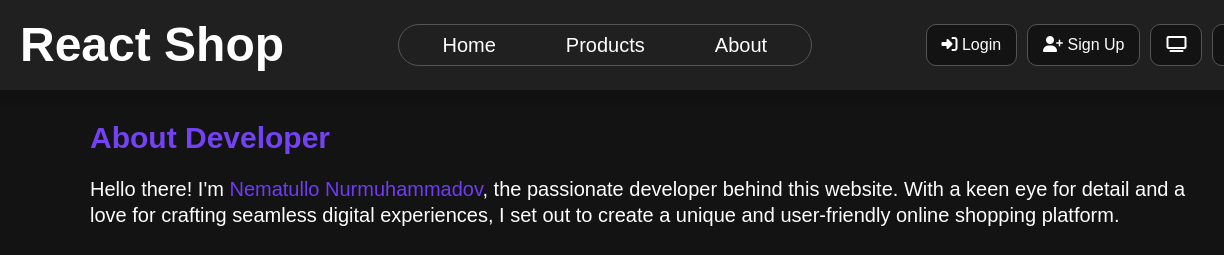
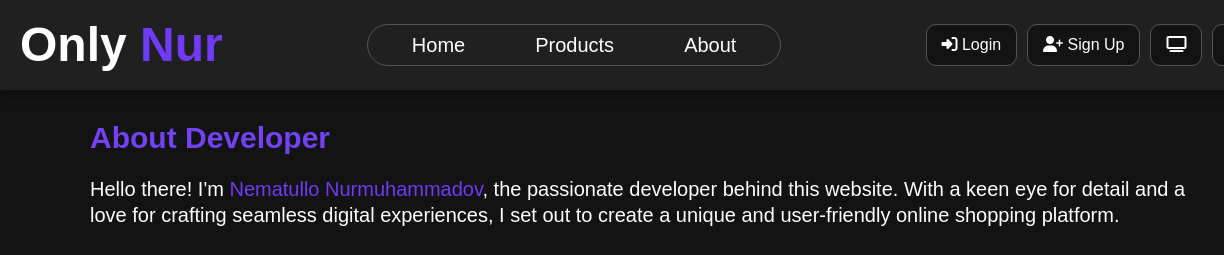
Before and after one commit to NematulloNurmamatov/react-shop, a website: page pages/about.html in a window 1280 px wide. Shown: the top 255 px of the page, 0-1224 px from the left. Drawn offline with nearby package versions, Linux system fonts and the light colour scheme; no server answers; files whose address does not match are found by name.

Commit message:
first commit

```diff
--- a/pages/about.html
+++ b/pages/about.html
@@ -20,7 +20,7 @@
         <div class="nav">
             <div class="logo">
                 <!-- <a href="./index.html"></a> -->
-                <a class="text-white text-5xl font-black" href="./index.html">React Shop</a>
+                <a class="text-white text-5xl font-black" href="./index.html">Only <span class="logo_color">Nur</span></a>
             </div>
             <ul id="menuList" class="ch">
                 <li><a href="../index.html">Home</a></li>
--- a/style/navFooter.scss
+++ b/style/navFooter.scss
@@ -11,7 +11,9 @@
     padding: 0px 20px;
 }
 
-
+.logo_color {
+    color: rgb(112, 59, 247);
+}
 
 html,
 body {
--- a/style/style.scss
+++ b/style/style.scss
@@ -1,6 +1,3 @@
-.logo_color {
-    color: rgb(112, 59, 247);
-}
 main {
     section {
         h1 {
```
Also changed, not shown: pages/products.html (+1 -1 lines), style/navFooter.css, style/style.css, 2 other files.
